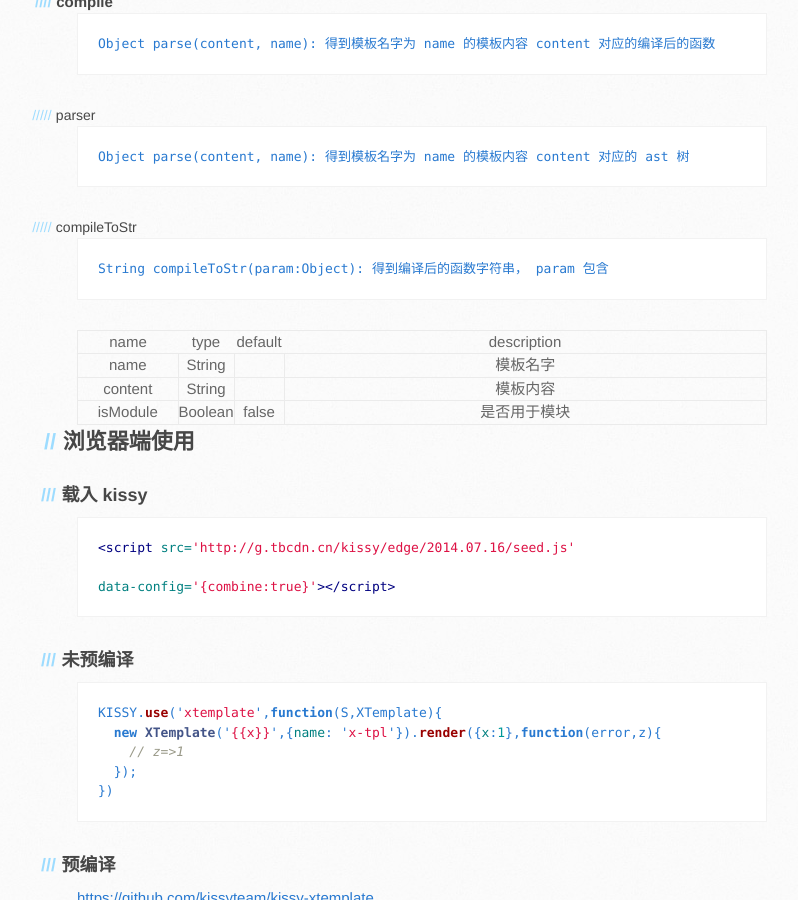
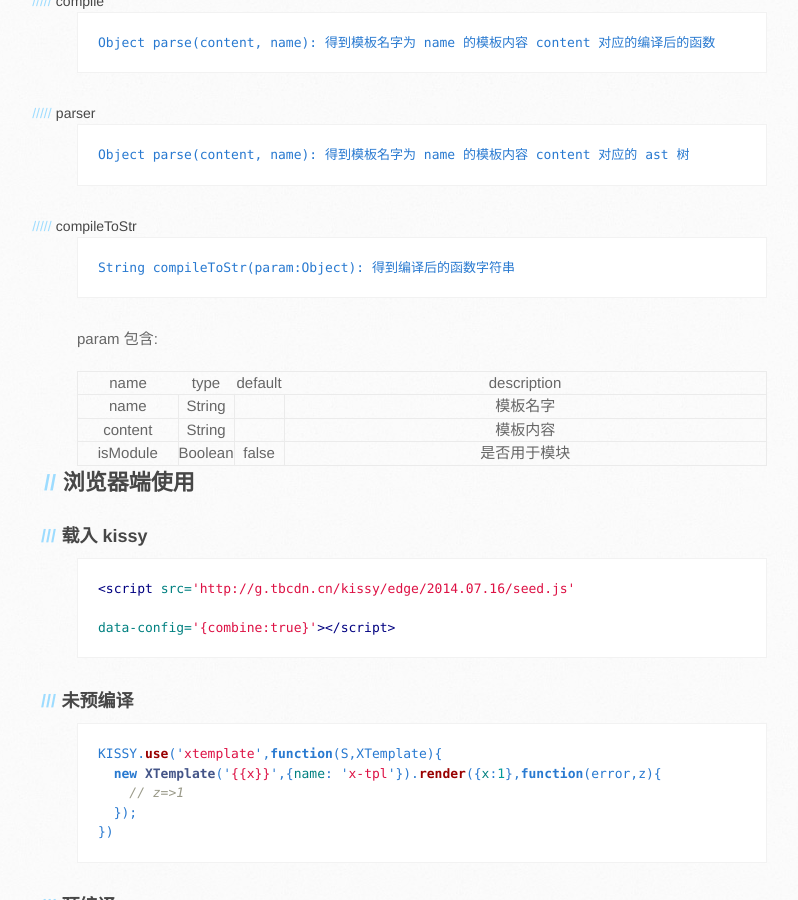
Before and after one commit to xtemplate/xtpl, a Jekyll site: the page built from index.md, in a window 1280 px wide and 900 px high, scrolled down 1994 px. Shown: the whole window, without its empty margins (93-891 px from the left). Built offline with Jekyll 4.4.1, drawn with Linux system fonts in a browser that asks for light colours; Markdown is read by kramdown in place of the engine named in the settings.

Commit message:
update docs

````diff
--- a/index.md
+++ b/index.md
@@ -169,7 +169,7 @@ XTemplate.Compiler
 
 #### Methods
 
-#### compile
+##### compile
 ```
 Object parse(content, name): 得到模板名字为 name 的模板内容 content 对应的编译后的函数
 ```
@@ -181,8 +181,10 @@ Object parse(content, name): 得到模板名字为 name 的模板内容 content
 
 ##### compileToStr
 ```
-String compileToStr(param:Object): 得到编译后的函数字符串， param 包含
+String compileToStr(param:Object): 得到编译后的函数字符串
 ```
+
+param 包含:
 
 <table class="table table-bordered table-striped">
     <thead>
````
